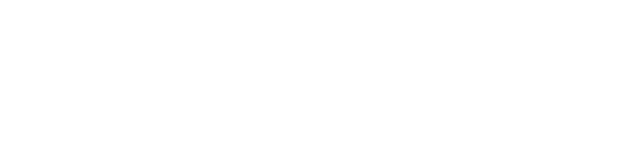
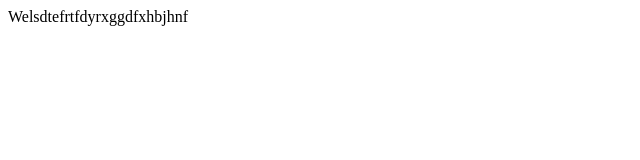
Before and after one commit to GitaSathya/erha, a plain HTML site: page index.html in a window 1280 px wide. Shown: the whole page, without its empty margins (0-640 px from the left). Drawn offline with Linux system fonts and the light colour scheme.

Commit message:
Update index.html

```diff
--- a/index.html
+++ b/index.html
@@ -3,4 +3,7 @@
 <head>
   <title>A Meaningful Page Title</title>
 </head>
-</html>
+<body>
+  Welsdtefrtfdyrxggdfxhbjhnf
+
+</body></html>
```
